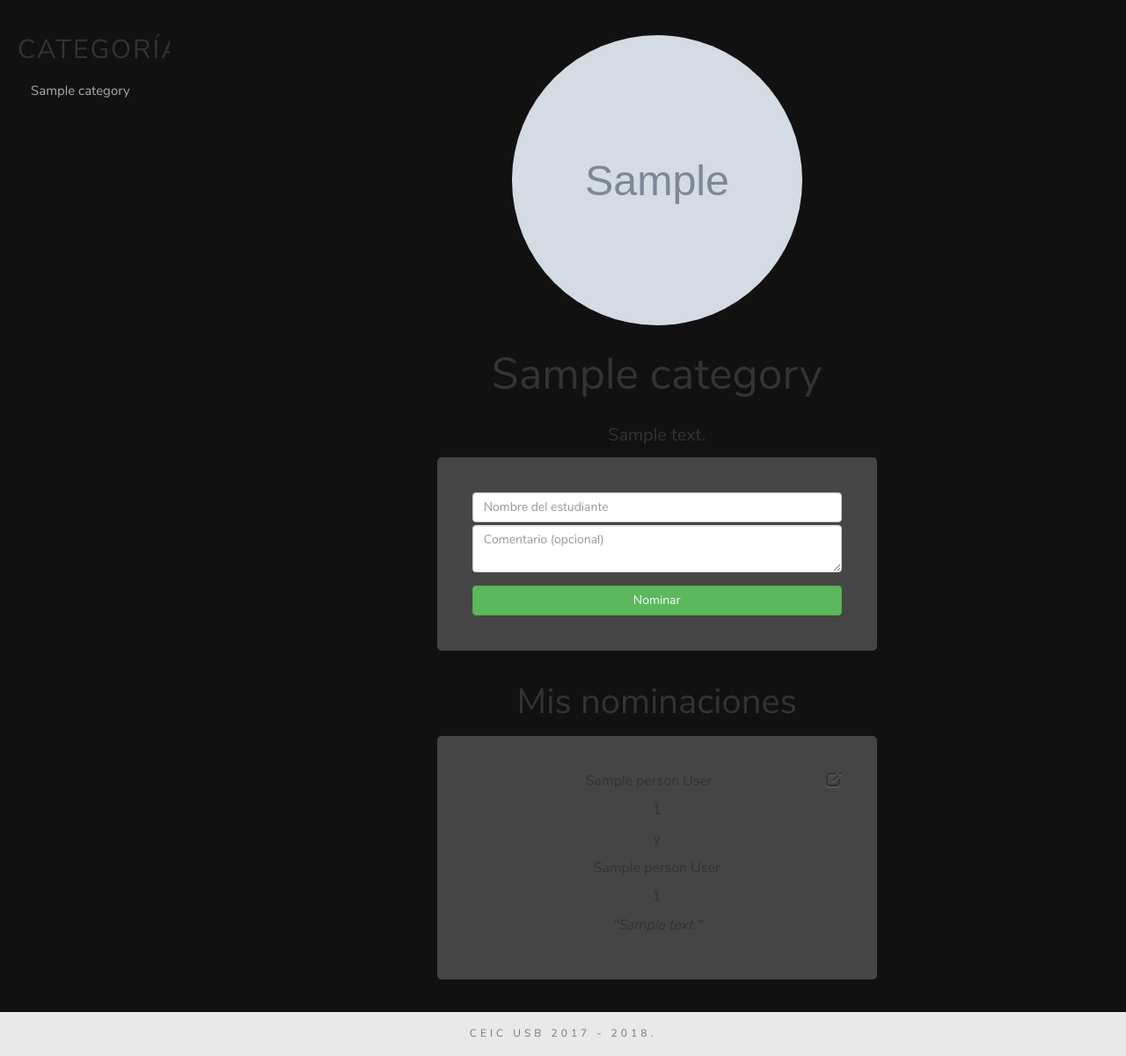
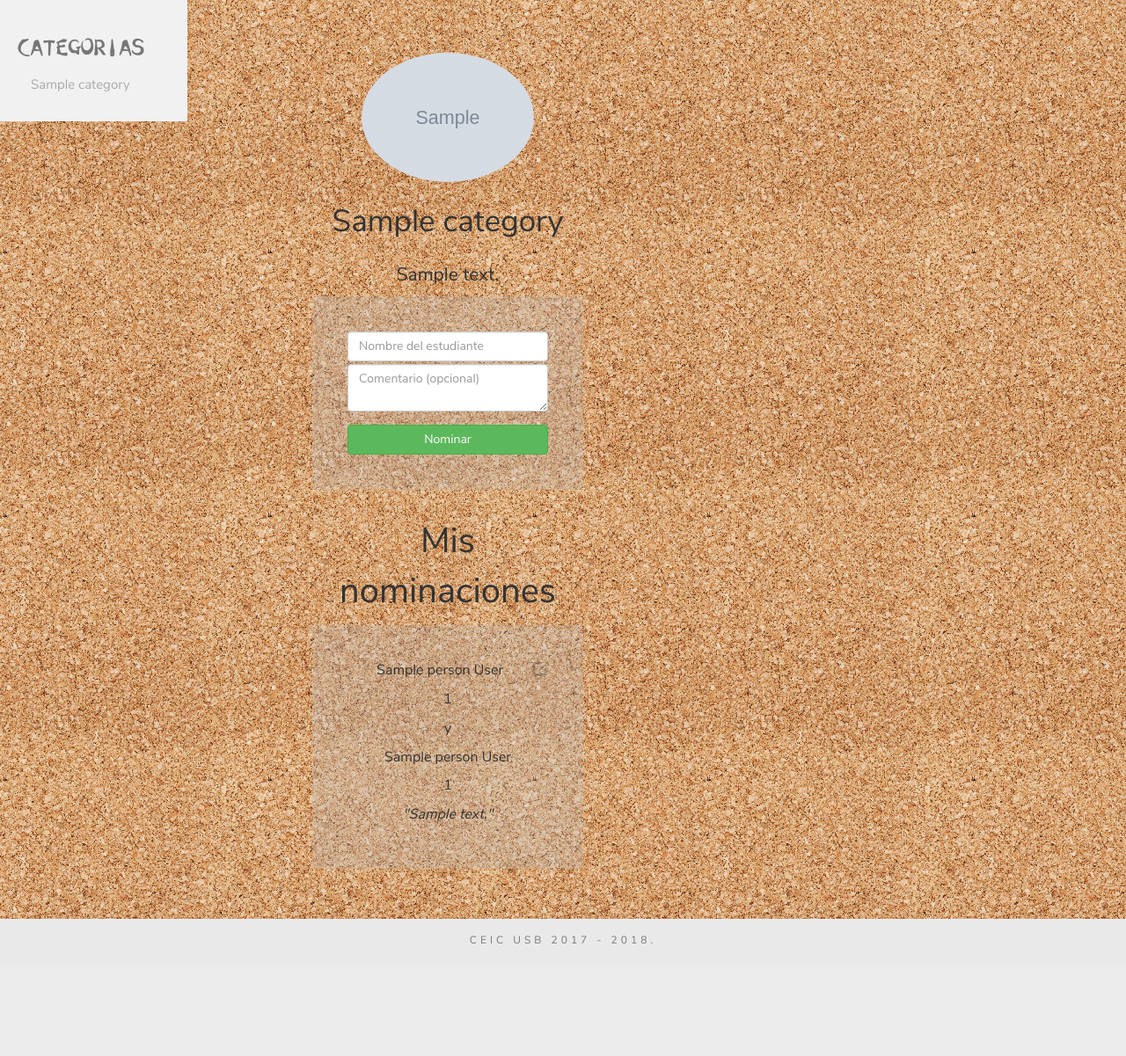
Before and after one commit to usbceic/CompuShow2017, a Django app: page /nominate/ in a window 1280 px wide. Shown: the part 53-1254 px from the top of the page at 88% size. After the commit the page ends 1126 px from the top, so only its background shows below. Run offline with Django 3.2, Linux system fonts and the light colour scheme; a user stored in the database is signed in; tables that the repository leaves empty hold one stand-in row (values such as "Sample post"); grey boxes marked "Sample" are stand-in pictures; parts of the project's set-up code (start-up, migrations or seed data) failed here and were passed over; some libraries are stand-ins or nearby versions.

Commit message:
grandes cambios en el front de la vista de nominados

```diff
--- a/loaddb.sql
+++ b/loaddb.sql
@@ -82,7 +82,7 @@ VALUES
 	(
 		'CompuProductista',
 		'CompuProductista.jpg',
-		'ANTONELLA ANTONELLA'
+		'La que se pasó todo el concierto grabando con el iPhone X'
 	),
 	(
 		'CompuTukky',
--- a/voting/static/voting/css/nominate.css
+++ b/voting/static/voting/css/nominate.css
@@ -1,13 +1,15 @@
 body {
 	height: 100%;
 	margin-bottom: 50px;
-	background-color: #111111;
+	background-image: url("../images/nominate-bg.jpg");
+	overflow-y: hidden;
 }
 
 /* Navbar */
 #categories-navbar {
 	padding: 20px;
 	overflow: hidden;
+	background-color: #f1f1f1
 }
 
 .aux {
@@ -20,7 +22,7 @@ body {
 }
 
 .nav-categories {
-	overflow-y: scroll !important;
+	/*overflow-y: scroll !important; */
 	max-height: 100% !important;
 	bottom: 70px;
 }
@@ -49,7 +51,9 @@ body {
 
 .category-container {
 	padding: 30px;
-	width: 100%;
+	/* width: 70%; */
+	margin:20px;
+	border-radius: 8px;
 }
 
 .cat-item {
@@ -57,18 +61,18 @@ body {
 }
 
 .category-image {
-	width: 350px;
-	height: 350px;
+	width: 70%;
+	height: auto;
 	object-fit:cover;
 	border-radius: 100%;
 }
 
 .category-title {
-	font-size: 50px;
+	font-size: 2.5em;
 }
 
 .category-description {
-	font-size: 20px;
+	font-size: 1.5em;
 }
 
 .category-nominations {
@@ -80,7 +84,6 @@ body {
 	padding: 40px;
 	background-color: rgba(190,190,190,0.3);
 	border-radius: 5px;
-	width: 500px;
 	margin: auto;
 	margin-bottom: 7px;
 	font-size: 16px;
@@ -91,7 +94,6 @@ body {
 	padding: 40px;
 	background-color: rgba(190,190,190,0.3);
 	border-radius: 5px;
-	width: 500px;
 	margin: auto;
 }
 
--- a/voting/templates/voting/nominate.html
+++ b/voting/templates/voting/nominate.html
@@ -15,7 +15,7 @@
 
 		<nav class="col-xs-2" id="categories-navbar">
 			<div class="aux">
-				<h2 style="letter-spacing:2px;">CATEGORÍAS</h2>
+				<h3 style="font-family: 'Compusoft Title';color: #777">CATEGORIAS</h3>
 				<ul class="nav nav-pills nav-stacked nav-categories" data-spy="affix" data-offset-top="50">
 					{% for category in categories %}
 						<li class="categories-navbar-item" style="font-size:15px;"><a href="#{{ category.name }}">{{ category.name }}</a></li>
@@ -25,9 +25,10 @@
     	</nav>
 
 		<div class="col-xs-10 categories">
-
+			<div class="container-fluid" style="padding-left: 10%;padding-right: 10%;">
+				<div class="row">
             	{% for category in categories %}
-				<div id="{{ category.name }}" class="container-fluid category-container text-center">
+					<div id="{{ category.name }}" class="col-sm-5 category-container text-center">
 						<img class="category-image cat-item slideanim" src="/static/voting/images/categoryImages/{{ category.image }}"/>
 						<div class="category-title cat-item slideanim">{{ category.name }}</div>
 						<div class="category-description cat-item slideanim">{{ category.description }}</div>
@@ -127,6 +128,10 @@
 
 			</div>
 
+		</div>
+
+	</div>
+
 	<!-- Nominate Modal (pop up window) -->
 	<div id="nominateModal" class="modal fade" role="dialog">
 		<div class="modal-dialog">
```
Also changed, not shown: other parts of voting/static/voting/css/nominate.css (+24 -40 lines), voting/static/voting/images/nominate-bg.jpg (added). Lines whose indentation alone changed are shown as unchanged.
